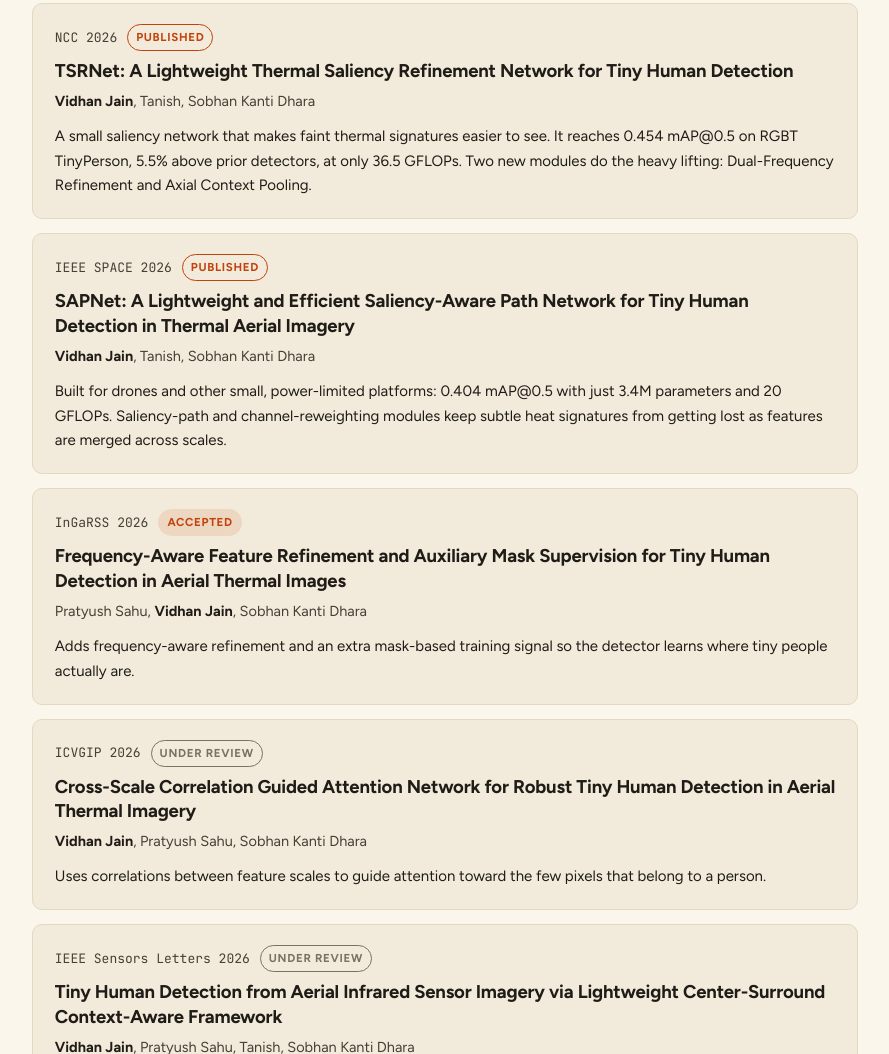
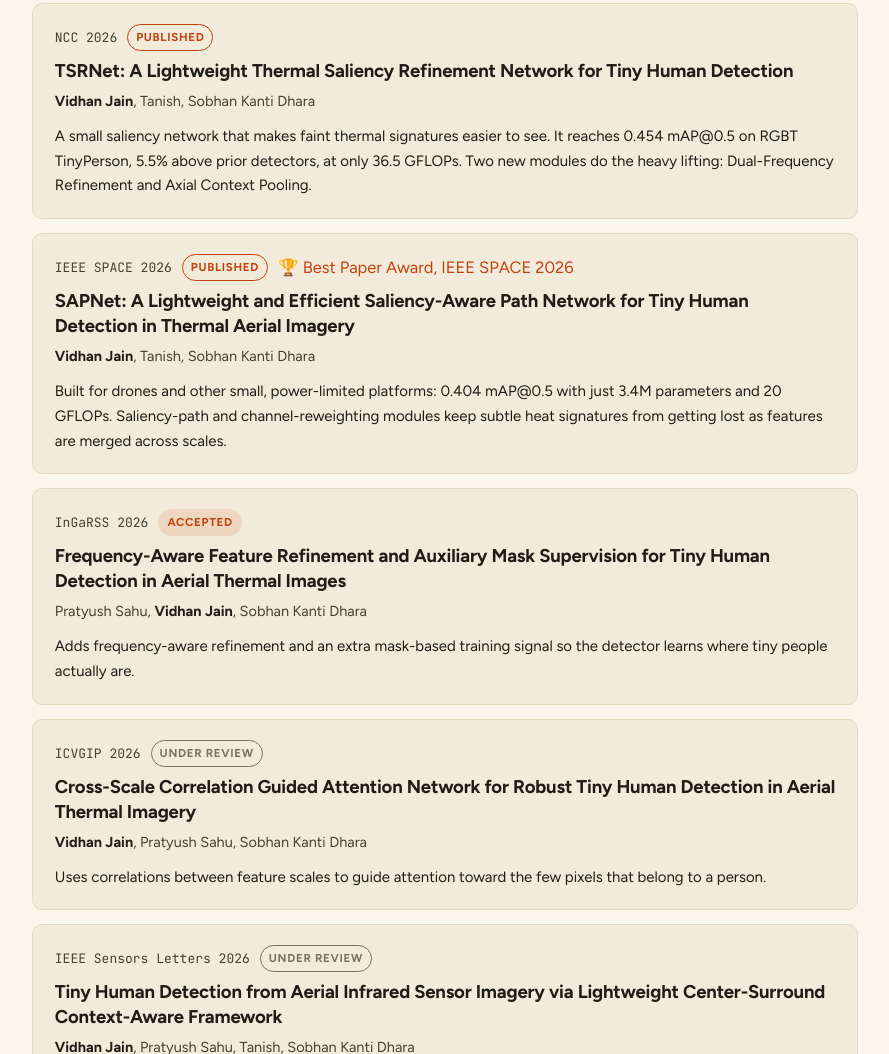
Before and after one commit to vidhanjain03/vidhanjain03.github.io, an Eleventy site: page src/research.njk in a window 1280 px wide. Shown: the part 686-1740 px from the top of the page, without its empty margins (345-1234 px from the left). Built offline with nearby package versions, Linux system fonts and the light colour scheme; Eleventy itself is replaced by a stand-in of ours; files that its build step writes are made by us from their sources.

Commit message:
Add files via upload

```diff
--- a/src/_includes/partials/pub-item.njk
+++ b/src/_includes/partials/pub-item.njk
@@ -3,6 +3,9 @@
   <div class="pub-meta">
     <span class="pub-venue">{{ pub.short }} {{ pub.year }}</span>
     <span class="status status-{{ pub.status | lower | replace(' ', '-') }}">{{ pub.status }}</span>
+    {%- if pub.award %}
+    <a class="award" href="{{ pub.awardUrl }}">🏆 {{ pub.award }}</a>
+    {%- endif %}
   </div>
   <h3 class="pub-title">{{ pub.title }}</h3>
   <p class="pub-authors">{{ pub.authors | replace("Vidhan Jain", "<strong>Vidhan Jain</strong>") | safe }}</p>
```
